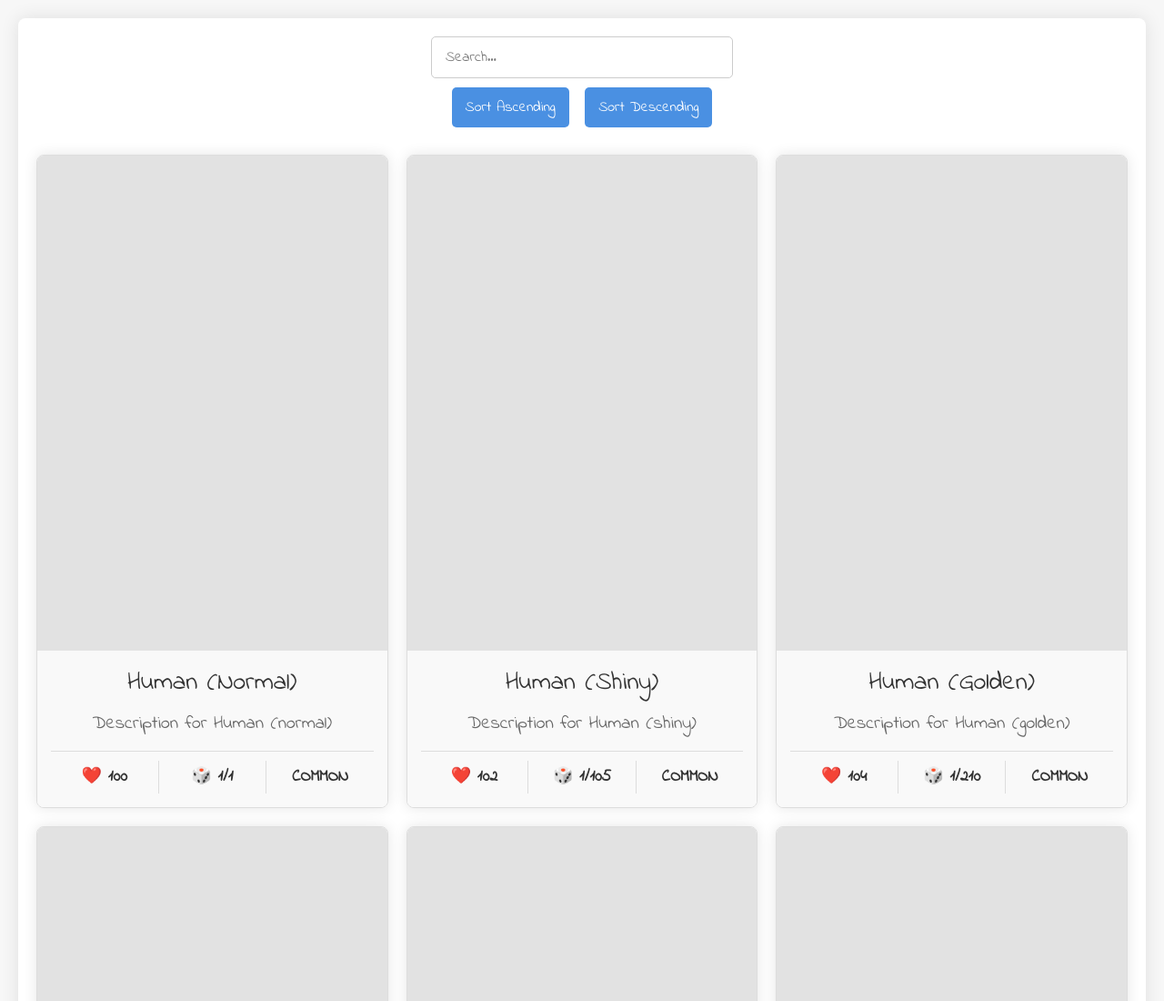
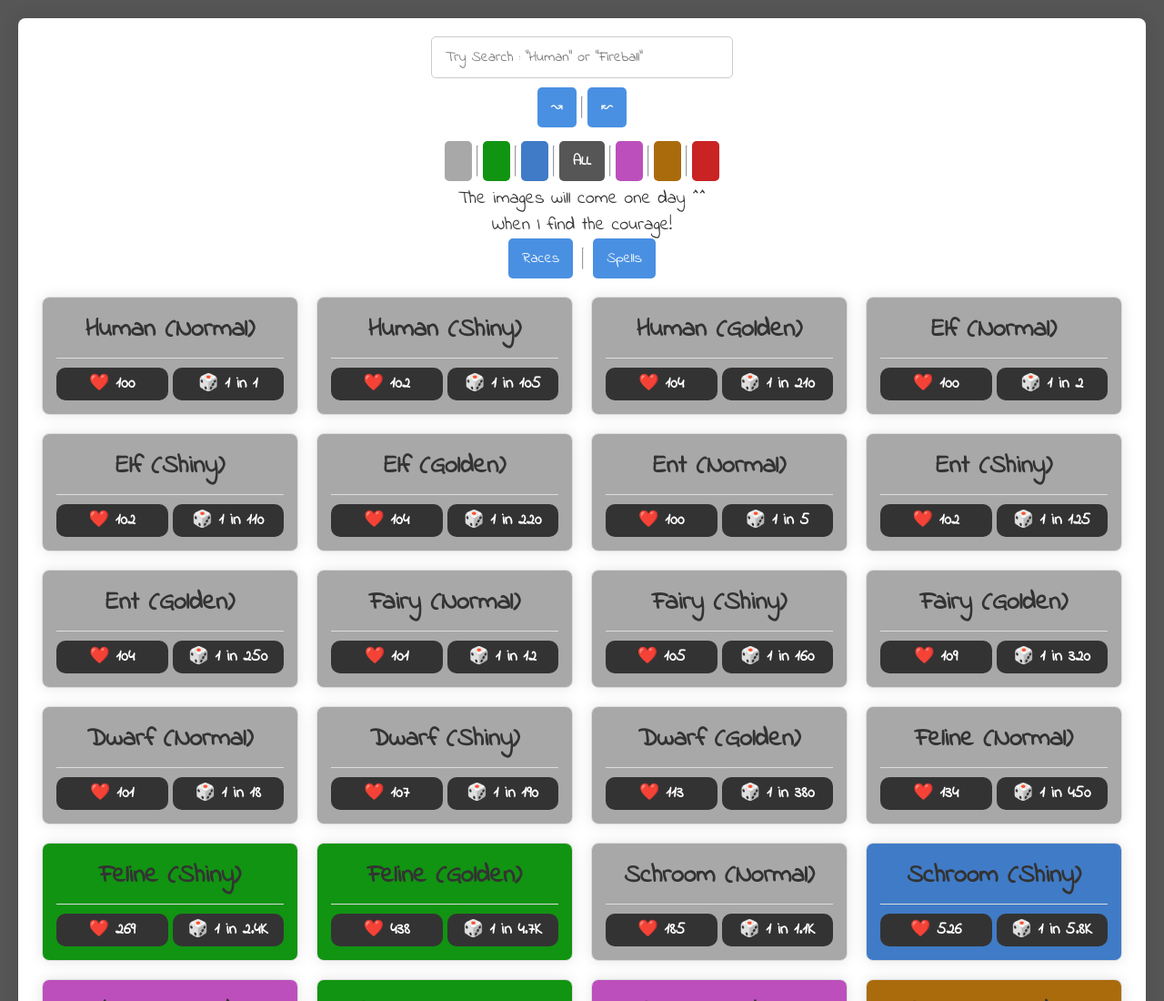
Before and after one commit to Edwyn-Dev/REALM-RNG-FAN-SITE, a plain HTML site: page index.html in a window 1280 px wide. Shown: the top 1100 px of the page at 91% size. Drawn offline with nearby package versions, Linux system fonts and the light colour scheme.

Commit message:
finaly finish

```diff
--- a/assets/css/index.css
+++ b/assets/css/index.css
@@ -8,10 +8,15 @@
 }
 
 body {
-  background-color: #f7f7f7;
+  background: rgb(44, 44, 44,0.80);
   color: #333;
   margin: 0;
   padding: 20px;
+}
+
+#search-choice {
+  display: flex;
+  gap: 5px;
 }
 
 .container {
@@ -36,6 +41,7 @@ h1 {
   flex-direction: column;
   align-items: center;
   margin-bottom: 20px;
+  text-align: center;
 }
 
 #search-bar {
@@ -50,6 +56,7 @@ h1 {
 
 .sort-buttons {
   margin-bottom: 10px;
+  display: flex;
 }
 
 .sort-btn {
@@ -82,35 +89,44 @@ h1 {
   border: none;
   cursor: pointer;
   transition: transform 0.3s, box-shadow 0.3s;
-  color: white;
+  color: rgb(255, 255, 255);
   font-weight: bold;
 }
 
-.rarity-btn[data-rarity="common"] {
-  background-color: white;
-  color: #333;
+.rarity-btn[data-rarity="common"],
+.race-content[data-rarity="common"] {
+  background-color: rgb(168, 168, 168);
 }
 
-.rarity-btn[data-rarity="un-common"] {
-  background-color: green;
+.rarity-btn[data-rarity="un-common"],
+.race-content[data-rarity="un-common"] {
+  background-color: rgb(17, 148, 17);
 }
 
-.rarity-btn[data-rarity="rare"] {
-  background-color: blue;
+.rarity-btn[data-rarity="rare"],
+.race-content[data-rarity="rare"] {
+  background-color: rgb(64, 123, 199);
 }
 
-.rarity-btn[data-rarity="epic"] {
-  background-color: purple;
+.rarity-btn[data-rarity="epic"],
+.race-content[data-rarity="epic"] {
+  background-color: rgba(158, 0, 158, 0.692);
 }
 
-.rarity-btn[data-rarity="legendary"] {
-  background-color: yellow;
-  color: #333;
+.rarity-btn[data-rarity="legendary"],
+.race-content[data-rarity="legendary"] {
+  background-color: rgb(170, 107, 12);
 }
 
-.rarity-btn[data-rarity="mythical"] {
-  background-color: red;
+.rarity-btn[data-rarity="mythical"],
+.race-content[data-rarity="mythical"] {
+  background-color: rgb(201, 35, 35);
 }
+
+.rarity-btn[data-rarity="all"] {
+  background-color: rgb(44, 44, 44,0.80);
+}
+
 
 .rarity-btn:hover {
   transform: translateY(-2px);
@@ -125,7 +141,8 @@ h1 {
 }
 
 .race-card {
-  flex: 1 1 calc(33.333% - 20px);
+  text-align: center;
+  flex: 0 1 calc(25% - 20px);
   background-color: #ffffff;
   border: 1px solid #ddd;
   border-radius: 8px;
@@ -142,7 +159,6 @@ h1 {
 .race-image {
   width: 100%;
   height: 0;
-  padding-bottom: 141.42%; /* Aspect ratio for A4 (1:1.4142) */
   background-color: #e2e2e2;
   background-size: cover;
   background-position: center;
@@ -158,7 +174,7 @@ h1 {
   font-size: 1.4em;
   color: #333;
   margin-bottom: 10px;
-  text-transform: capitalize;
+  text-transform: capitalize;font-weight: bold;
 }
 
 .race-description {
@@ -174,16 +190,17 @@ h1 {
   color: #333;
   border-top: 1px solid #ddd;
   padding-top: 10px;
+  gap: 5px;
 }
 
 .race-stat {
   flex: 1;
   text-align: center;
   padding: 5px;
-}
+  background-color: #333;
+  border-radius: 10px;
+  color: #fff;
 
-.race-stat + .race-stat {
-  border-left: 1px solid #ddd;
 }
 
 .stat-label {
@@ -191,14 +208,14 @@ h1 {
   display: block;
 }
 
-@media (max-width: 768px) {
+@media (max-width: 1200px) {
   .race-card {
-      flex: 1 1 calc(50% - 20px);
+    flex: 0 1 calc(50% - 20px);
   }
 }
 
-@media (max-width: 480px) {
+@media (max-width: 630px) {
   .race-card {
-      flex: 1 1 calc(100% - 20px);
+    flex: 0 1 calc(100% - 20px);
   }
 }
--- a/assets/data/races.json
+++ b/assets/data/races.json
@@ -172,7 +172,7 @@
     "type": "normal",
     "probability": 3620,
     "health": 271,
-    "rarity": "uncommon"
+    "rarity": "un-common"
   },
   {
     "name": "Ghoul",
--- /dev/null
+++ b/assets/data/spells.json
@@ -0,0 +1,156 @@
+[
+    {
+        "name": "Fireball",
+        "type": "normal",
+        "probability": 1,
+        "damage": 30,
+        "rarity": "common"
+    },
+    {
+        "name": "Ice Shard",
+        "type": "normal",
+        "probability": 3,
+        "damage": 30,
+        "rarity": "common"
+    },
+    {
+        "name": "Earth Throw",
+        "type": "normal",
+        "probability": 9,
+        "damage": 31,
+        "rarity": "common"
+    },
+    {
+        "name": "Magic Bow",
+        "type": "normal",
+        "probability": 25,
+        "damage": 33,
+        "rarity": "common"
+    },
+    {
+        "name": "Azure Flames",
+        "type": "normal",
+        "probability": 54,
+        "damage": 35,
+        "rarity": "common"
+    },
+    {
+        "name": "Gravity Abuse",
+        "type": "normal",
+        "probability": 510,
+        "damage": 81,
+        "rarity": "common"
+    },
+    {
+        "name": "Self Destruction",
+        "type": "normal",
+        "probability": 1430,
+        "damage": 173,
+        "rarity": "common"
+    },
+    {
+        "name": "Lightning Throw",
+        "type": "normal",
+        "probability": 3090,
+        "damage": 339,
+        "rarity": "un-common"
+    },
+    {
+        "name": "Sea Tentacles",
+        "type": "normal",
+        "probability": 5940,
+        "damage": 624,
+        "rarity": "rare"
+    },
+    {
+        "name": "Justic",
+        "type": "normal",
+        "probability": 10610,
+        "damage": 1090,
+        "rarity": "epic"
+    },
+    {
+        "name": "Lighting Beam",
+        "type": "normal",
+        "probability": 18050,
+        "damage": 1830,
+        "rarity": "legendary"
+    },
+    {
+        "name": "Ghastly Hook",
+        "type": "normal",
+        "probability": 29630,
+        "damage": 748,
+        "rarity": "legendary"
+    },
+    {
+        "name": "Scorching Strike",
+        "type": "normal",
+        "probability": 47360,
+        "damage": 477,
+        "rarity": "legendary"
+    },
+    {
+        "name": "Void Cage",
+        "type": "normal",
+        "probability": 74160,
+        "damage": 745,
+        "rarity": "legendary"
+    },
+    {
+        "name": "???",
+        "type": "normal",
+        "probability": "???",
+        "damage": "???",
+        "rarity": "mythical"
+    },
+    {
+        "name": "???",
+        "type": "normal",
+        "probability": "???",
+        "damage": "???",
+        "rarity": "mythical"
+    },
+    {
+        "name": "???",
+        "type": "normal",
+        "probability": "???",
+        "damage": "???",
+        "rarity": "mythical"
+    },
+    {
+        "name": "Crimson Chains",
+        "type": "normal",
+        "probability": 391540,
+        "damage": 3920,
+        "rarity": "mythical"
+    },
+    {
+        "name": "???",
+        "type": "normal",
+        "probability": "???",
+        "damage": "???",
+        "rarity": "mythical"
+    },
+    {
+        "name": "???",
+        "type": "normal",
+        "probability": "???",
+        "damage": "???",
+        "rarity": "mythical"
+    },
+    {
+        "name": "???",
+        "type": "normal",
+        "probability": "???",
+        "damage": "???",
+        "rarity": "mythical"
+    },
+    {
+        "name": "???",
+        "type": "normal",
+        "probability": "???",
+        "damage": "???",
+        "rarity": "mythical"
+    }
+]
--- a/assets/js/index.js
+++ b/assets/js/index.js
@@ -1,7 +1,9 @@
 $(document).ready(function () {
     const raceContainer = $('#race-container');
     let racesData = [];
+    let spellsData = [];
     let filteredData = [];
+    let currentType = 'races';
 
     function formatNumber(value) {
         if (value >= 1000000) {
@@ -15,19 +17,33 @@ $(document).ready(function () {
     function renderRaces(data) {
         raceContainer.empty();
         data.forEach(details => {
-            const card = $('<div class="race-card"></div>');
-            const image = $('<div class="race-image"></div>').css('background-image', `url('images/${details.name.toLowerCase()}-${details.type.toLowerCase()}.jpg')`);
-            const content = $('<div class="race-content"></div>');
+            const card = $(`<div class="race-card"></div>`);
+            const content = $(`<div class="race-content" data-rarity="${details.rarity}"></div>`);
             const title = $(`<div class="race-title">${details.name} (${details.type})</div>`);
-            const description = $('<div class="race-description">Description for ' + details.name + ' (' + details.type + ')</div>');
             const stats = $('<div class="race-stats"></div>');
 
-            stats.append(`<div class="race-stat"><span class="stat-label">❤️ ${formatNumber(100+details.health)}</div></span>`);
-            stats.append(`<div class="race-stat"><span class="stat-label">🎲 1/${formatNumber(details.probability)}</div></span>`);
-            stats.append(`<div class="race-stat"><span class="stat-label">${(details.rarity).toUpperCase()}</div></span>`);
+            stats.append(`<div class="race-stat"><span class="stat-label">❤️ ${formatNumber(100 + details.health)}</div></span>`);
+            stats.append(`<div class="race-stat"><span class="stat-label">🎲 1 in ${formatNumber(details.probability)}</div></span>`);
 
-            content.append(title, description, stats);
-            card.append(image, content);
+            content.append(title, stats);
+            card.append(content);
+            raceContainer.append(card);
+        });
+    }
+
+    function renderSpells(data) {
+        raceContainer.empty();
+        data.forEach(details => {
+            const card = $(`<div class="race-card"></div>`);
+            const content = $(`<div class="race-content" data-rarity="${details.rarity}"></div>`);
+            const title = $(`<div class="race-title">${details.name}</div>`);
+            const stats = $('<div class="race-stats"></div>');
+
+            stats.append(`<div class="race-stat"><span class="stat-label">⚔️ ${formatNumber(details.damage)}</div></span>`);
+            stats.append(`<div class="race-stat"><span class="stat-label">🎲 1 in ${formatNumber(details.probability)}</div></span>`);
+
+            content.append(title, stats);
+            card.append(content);
             raceContainer.append(card);
         });
     }
@@ -37,7 +53,7 @@ $(document).ready(function () {
 
         if ($('#search-bar').val().trim() !== '') {
             const searchTerm = $('#search-bar').val().toLowerCase();
-            data = data.filter(race => race.name.toLowerCase().includes(searchTerm));
+            data = data.filter(item => item.name.toLowerCase().includes(searchTerm));
         }
 
         data.sort((a, b) => {
@@ -48,7 +64,11 @@ $(document).ready(function () {
             }
         });
 
-        renderRaces(data);
+        if (currentType === 'races') {
+            renderRaces(data);
+        } else {
+            renderSpells(data);
+        }
     }
 
     $('#search-bar').on('input', function () {
@@ -65,7 +85,52 @@ $(document).ready(function () {
 
     $('.rarity-btn').click(function () {
         const rarity = $(this).data('rarity');
-        filteredData = racesData.filter(race => race.rarity === rarity);
+        switch (rarity) {
+            case 'common':
+                $('body').css('background-color', 'rgb(168, 168, 168, 0.80)');
+                filteredData = (currentType === 'races' ? racesData : spellsData).filter(item => item.rarity === rarity);
+                break;
+            case 'un-common':
+                $('body').css('background-color', 'rgb(17, 148, 17, 0.80)');
+                filteredData = (currentType === 'races' ? racesData : spellsData).filter(item => item.rarity === rarity);
+                break;
+            case 'rare':
+                $('body').css('background-color', 'rgb(64, 123, 199, 0.80)');
+                filteredData = (currentType === 'races' ? racesData : spellsData).filter(item => item.rarity === rarity);
+                break;
+            case 'epic':
+                $('body').css('background-color', 'rgba(158, 0, 158, 0.692, 0.80)');
+                filteredData = (currentType === 'races' ? racesData : spellsData).filter(item => item.rarity === rarity);
+                break;
+            case 'legendary':
+                $('body').css('background-color', 'rgb(170, 107, 12, 0.80)');
+                filteredData = (currentType === 'races' ? racesData : spellsData).filter(item => item.rarity === rarity);
+                break;
+            case 'mythical':
+                $('body').css('background-color', 'rgb(201, 35, 35, 0.80)');
+                filteredData = (currentType === 'races' ? racesData : spellsData).filter(item => item.rarity === rarity);
+                break;
+            case 'all':
+                $('body').css('background-color', 'rgb(44, 44, 44, 0.80)');
+                filteredData = currentType === 'races' ? racesData : spellsData;
+                break;
+            default:
+                $('body').css('background-color', ''); // Reset background for other cases
+                filteredData = (currentType === 'races' ? racesData : spellsData).filter(item => item.rarity === rarity);
+                break;
+        }
+        filterAndSortData();
+    });
+
+    $('#sort-race').click(function () {
+        currentType = 'races';
+        filteredData = racesData;
+        filterAndSortData();
+    });
+
+    $('#sort-spells').click(function () {
+        currentType = 'spells';
+        filteredData = spellsData;
         filterAndSortData();
     });
 
@@ -74,7 +139,25 @@ $(document).ready(function () {
         .then(response => response.json())
         .then(data => {
             racesData = data;
-            filteredData = data;
-            renderRaces(data);
+            if (currentType === 'races') {
+                filteredData = data;
+                renderRaces(data);
+            }
+        })
+        .catch(error => {
+            console.error('Error fetching races data:', error);
+        });
+
+    fetch('assets/data/spells.json')
+        .then(response => response.json())
+        .then(data => {
+            spellsData = data;
+            if (currentType === 'spells') {
+                filteredData = data;
+                renderSpells(data);
+            }
+        })
+        .catch(error => {
+            console.error('Error fetching spells data:', error);
         });
 });
--- a/index.html
+++ b/index.html
@@ -11,19 +11,35 @@
 <body>
     <div class="container">
         <div class="filters">
-            <input type="text" id="search-bar" placeholder="Search...">
+            <input type="text" id="search-bar" placeholder='Try Search : "Human" or "Fireball"'>
             <div class="sort-buttons">
-                <button id="sort-asc" class="sort-btn">Sort Ascending</button>
-                <button id="sort-desc" class="sort-btn">Sort Descending</button>
+                <button id="sort-asc" class="sort-btn">↝</button>
+                <hr>
+                <button id="sort-desc" class="sort-btn">↜</button>
             </div>
-            <!-- <div class="rarity-filters">
-                <button class="rarity-btn" data-rarity="common">Common</button>
-                <button class="rarity-btn" data-rarity="un-common">Un-Common</button>
-                <button class="rarity-btn" data-rarity="rare">Rare</button>
-                <button class="rarity-btn" data-rarity="epic">Epic</button>
-                <button class="rarity-btn" data-rarity="legendary">Legendary</button>
-                <button class="rarity-btn" data-rarity="mythical">Mythical</button>
-            </div> -->
+            <div class="rarity-filters">
+                <button class="rarity-btn" data-rarity="common"></button>
+                <hr>
+                <button class="rarity-btn" data-rarity="un-common"></button>
+                <hr>
+                <button class="rarity-btn" data-rarity="rare"></button>
+                <hr>
+                <button class="rarity-btn" data-rarity="all">ALL</button>
+                <hr>
+                <button class="rarity-btn" data-rarity="epic"></button>
+                <hr>
+                <button class="rarity-btn" data-rarity="legendary"></button>
+                <hr>
+                <button class="rarity-btn" data-rarity="mythical"></button>
+            </div>
+            The images will come one day ^^
+            <br>
+            When I find the courage!
+            <div id="search-choice">
+                <button id="sort-race" class="sort-btn">Races</button>
+                <hr>
+                <button id="sort-spells" class="sort-btn">Spells</button>
+            </div>
         </div>
         <div id="race-container"></div>
     </div>
```
